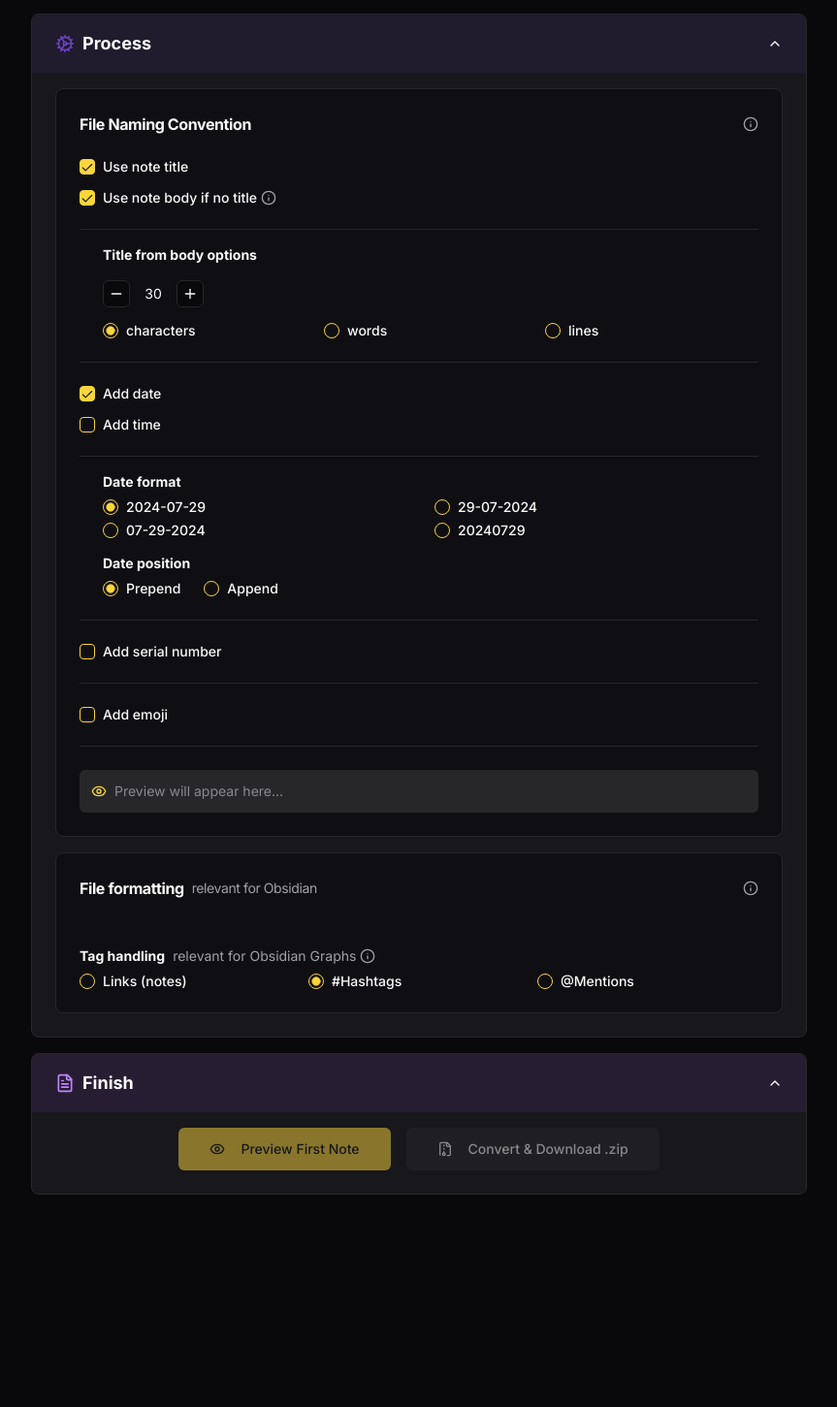
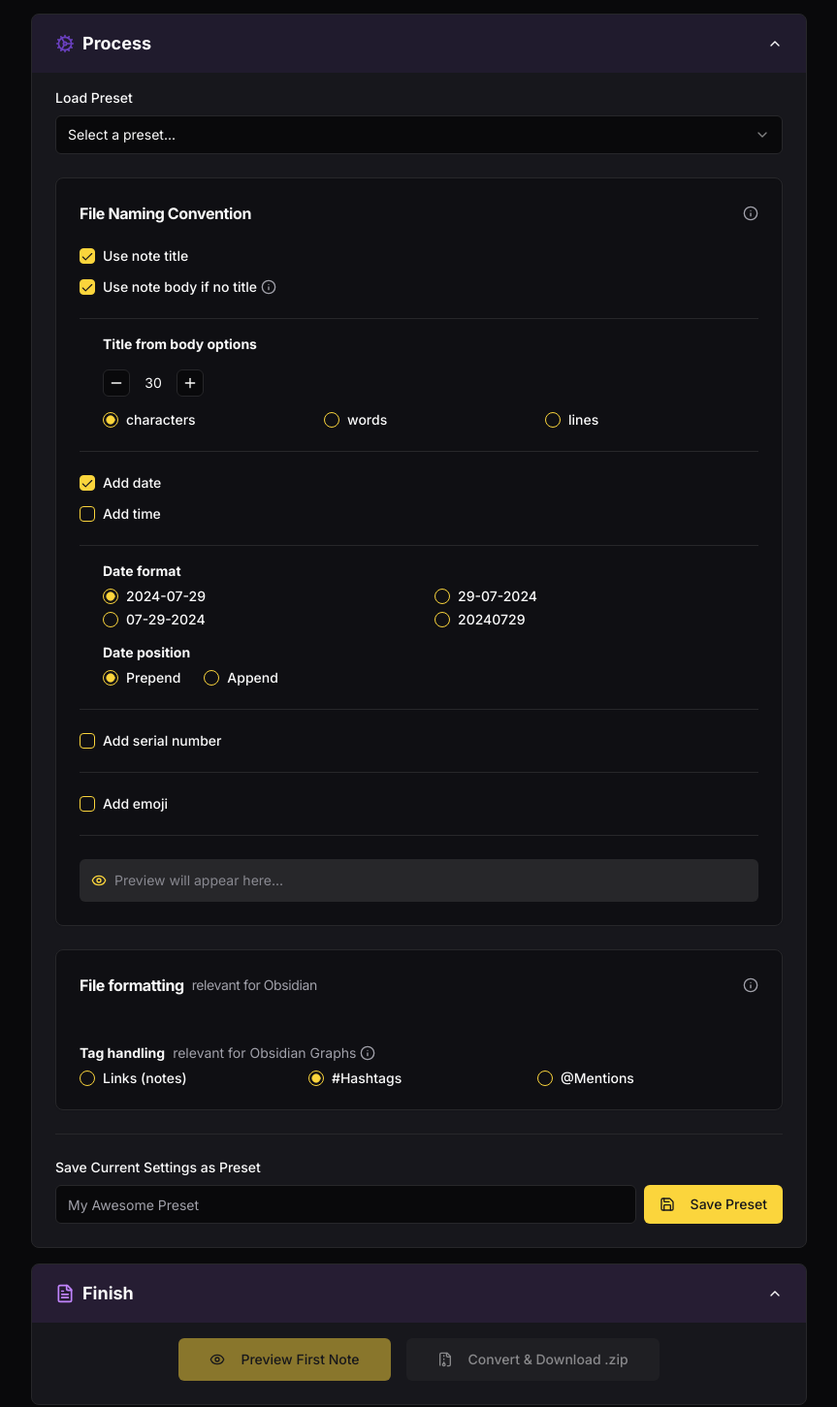
Before and after one commit to chris-obe/KeepToMD, a Next.js app: page / in a window 1280 px wide. Shown: the part 536-1987 px from the top of the page at 97% size, without its empty margins (208-1071 px from the left). Before the commit the page ends 1832 px from the top, so only its background shows below. Built offline with nearby package versions, Linux system fonts and the light colour scheme.

Commit message:
feat(history): Reinstate and implement local storage for conversion history

```diff
--- a/src/components/feature/file-processing-area.tsx
+++ b/src/components/feature/file-processing-area.tsx
@@ -19,6 +19,8 @@ import {
   ChevronRight,
   FileArchive,
   Smile,
+  Save,
+  Trash2,
 } from 'lucide-react';
 import { Button } from '@/components/ui/button';
 import { Card, CardContent, CardHeader, CardTitle } from '@/components/ui/card';
@@ -55,6 +57,7 @@ import * as cheerio from 'cheerio';
 import { format } from 'date-fns';
 import TurndownService from 'turndown';
 import JSZip from 'jszip';
+import { Input } from '../ui/input';
 
 
 const turndownService = new TurndownService();
@@ -202,6 +205,13 @@ function createFilename(data: ReturnType<typeof parseKeepHtml>, options: NamingO
 
 // --- End of Moved Conversion Logic ---
 
+type Preset = {
+  name: string;
+  options: {
+    naming: NamingOptions;
+    formatting: FormattingOptions;
+  };
+};
 
 const InfoTooltip = ({ children }: { children: React.ReactNode }) => (
   <TooltipProvider>
@@ -225,7 +235,7 @@ export function FileProcessingArea() {
   const [firstNoteTitle, setFirstNoteTitle] = useState<string>('My Note Title');
   const [filenamePreview, setFilenamePreview] = useState<string>('');
 
-  const [namingOptions, setNamingOptions] = useState<NamingOptions>({
+  const initialNamingOptions: NamingOptions = {
     useTitle: true,
     useBody: true,
     bodyLength: 30,
@@ -240,10 +250,14 @@ export function FileProcessingArea() {
     useEmoji: false,
     selectedEmoji: '💡',
     emojiPosition: 'beforeDate',
-  });
-  const [formattingOptions, setFormattingOptions] = useState<FormattingOptions>({
+  };
+
+  const initialFormattingOptions: FormattingOptions = {
     tagHandling: 'hash',
-  });
+  };
+
+  const [namingOptions, setNamingOptions] = useState<NamingOptions>(initialNamingOptions);
+  const [formattingOptions, setFormattingOptions] = useState<FormattingOptions>(initialFormattingOptions);
   const [convertedFiles, setConvertedFiles] = useState<ConvertToMarkdownOutput['convertedFiles']>([]);
   const [isLoading, setIsLoading] = useState(false);
   const [progress, setProgress] = useState(0);
@@ -251,8 +265,87 @@ export function FileProcessingArea() {
   const [queuedFiles, setQueuedFiles] = useState<string[]>([]);
   const [previewFile, setPreviewFile] = useState<typeof convertedFiles[0] | null>(null);
 
+  const [presets, setPresets] = useState<Preset[]>([]);
+  const [presetName, setPresetName] = useState('');
+  const [selectedPreset, setSelectedPreset] = useState('');
+
   const { toast } = useToast();
   const fileInputRef = useRef<HTMLInputElement>(null);
+
+  // --- Preset Management ---
+  useEffect(() => {
+    if (typeof window !== 'undefined') {
+      try {
+        const savedPresets = localStorage.getItem('keepSyncPresets');
+        if (savedPresets) {
+          setPresets(JSON.parse(savedPresets));
+        }
+      } catch (error) {
+        console.error("Failed to load presets from localStorage", error);
+      }
+    }
+  }, []);
+
+  useEffect(() => {
+    if (typeof window !== 'undefined') {
+      try {
+        localStorage.setItem('keepSyncPresets', JSON.stringify(presets));
+      } catch (error) {
+        console.error("Failed to save presets to localStorage", error);
+      }
+    }
+  }, [presets]);
+
+  const handleSavePreset = () => {
+    if (!presetName) {
+      toast({ variant: 'destructive', title: 'Preset name cannot be empty.' });
+      return;
+    }
+    const newPreset: Preset = {
+      name: presetName,
+      options: { naming: namingOptions, formatting: formattingOptions }
+    };
+
+    const existingIndex = presets.findIndex(p => p.name === presetName);
+    if (existingIndex > -1) {
+      const updatedPresets = [...presets];
+      updatedPresets[existingIndex] = newPreset;
+      setPresets(updatedPresets);
+      toast({ title: 'Preset Updated', description: `Preset "${presetName}" has been updated.` });
+    } else {
+      setPresets([...presets, newPreset]);
+      toast({ title: 'Preset Saved', description: `Preset "${presetName}" has been saved.` });
+    }
+    setPresetName('');
+    setSelectedPreset(newPreset.name);
+  };
+
+  const handleSelectPreset = (name: string) => {
+    if (name === 'default') {
+      setNamingOptions(initialNamingOptions);
+      setFormattingOptions(initialFormattingOptions);
+      setSelectedPreset('');
+      return;
+    }
+    const preset = presets.find(p => p.name === name);
+    if (preset) {
+      setNamingOptions(preset.options.naming);
+      setFormattingOptions(preset.options.formatting);
+      setSelectedPreset(name);
+      toast({ title: 'Preset Loaded', description: `Settings for "${name}" have been applied.` });
+    }
+  };
+
+  const handleDeletePreset = () => {
+    if (!selectedPreset) {
+      toast({ variant: 'destructive', title: 'No preset selected to delete.' });
+      return;
+    }
+    setPresets(presets.filter(p => p.name !== selectedPreset));
+    handleSelectPreset('default'); // Revert to default settings
+    toast({ title: 'Preset Deleted', description: `Preset "${selectedPreset}" has been deleted.` });
+  };
+  // --- End Preset Management ---
 
   const handleFileChange = (event: ChangeEvent<HTMLInputElement>) => {
     if (event.target.files) {
@@ -508,7 +601,7 @@ export function FileProcessingArea() {
 
       if (dateTimePart && namingOptions.datePosition === 'append') {
           if (namingOptions.useEmoji && namingOptions.emojiPosition === 'beforeDate') {
-            dateTimePart = `${emojiPart} ${dateTimePart}`;
+            dateTimePart = `${emojiPart} ${emojiPart}`;
           }
            if (namingOptions.useEmoji && namingOptions.emojiPosition === 'afterDate') {
             dateTimePart = `${dateTimePart} ${emojiPart}`;
@@ -623,7 +716,38 @@ export function FileProcessingArea() {
                 <span>Process</span>
             </div>
           </AccordionTrigger>
-          <AccordionContent className="px-6 pt-4 pb-6 space-y-4">
+          <AccordionContent className="px-6 pt-4 pb-6 space-y-6">
+            <div className="space-y-2">
+              <Label>Load Preset</Label>
+              <div className="flex gap-2">
+                <Select onValueChange={handleSelectPreset} value={selectedPreset}>
+                  <SelectTrigger>
+                    <SelectValue placeholder="Select a preset..." />
+                  </SelectTrigger>
+                  <SelectContent>
+                    <SelectItem value="default">Default Settings</SelectItem>
+                    <Separator className="my-1" />
+                    {presets.map(p => (
+                      <SelectItem key={p.name} value={p.name}>{p.name}</SelectItem>
+                    ))}
+                  </SelectContent>
+                </Select>
+                {selectedPreset && selectedPreset !== 'default' && (
+                  <TooltipProvider>
+                    <Tooltip>
+                      <TooltipTrigger asChild>
+                        <Button variant="destructive" size="icon" onClick={handleDeletePreset}>
+                          <Trash2 className="h-4 w-4" />
+                        </Button>
+                      </TooltipTrigger>
+                      <TooltipContent>
+                        <p>Delete '{selectedPreset}' preset</p>
+                      </TooltipContent>
+                    </Tooltip>
+                  </TooltipProvider>
+                )}
+              </div>
+            </div>
             <Card className="bg-background/50">
                 <CardHeader>
                     <CardTitle className="flex items-center text-base">
@@ -869,6 +993,21 @@ export function FileProcessingArea() {
                     </div>
                 </CardContent>
             </Card>
+            <div className="space-y-2 pt-6 border-t">
+              <Label htmlFor="preset-name">Save Current Settings as Preset</Label>
+              <div className="flex gap-2">
+                <Input
+                  id="preset-name"
+                  placeholder="My Awesome Preset"
+                  value={presetName}
+                  onChange={(e) => setPresetName(e.target.value)}
+                />
+                <Button onClick={handleSavePreset}>
+                  <Save className="mr-2 h-4 w-4" />
+                  Save Preset
+                </Button>
+              </div>
+            </div>
 
           </AccordionContent>
         </AccordionItem>
--- a/src/components/ui/input.tsx
+++ b/src/components/ui/input.tsx
@@ -8,7 +8,7 @@ const Input = React.forwardRef<HTMLInputElement, React.ComponentProps<"input">>(
       <input
         type={type}
         className={cn(
-          "flex h-10 w-full rounded-md border border-input bg-background px-3 py-2 text-base ring-offset-background file:border-0 file:bg-transparent file:text-sm file:font-medium file:text-foreground placeholder:text-muted-foreground focus-visible:outline-none focus-visible:ring-2 focus-visible:ring-ring focus-visible:ring-offset-2 disabled:cursor-not-allowed disabled:opacity-50 md:text-sm",
+          "flex h-10 w-full rounded-md border border-input bg-background px-3 py-2 text-sm ring-offset-background file:border-0 file:bg-transparent file:text-sm file:font-medium placeholder:text-muted-foreground focus-visible:outline-none focus-visible:ring-2 focus-visible:ring-ring focus-visible:ring-offset-2 disabled:cursor-not-allowed disabled:opacity-50",
           className
         )}
         ref={ref}
```
